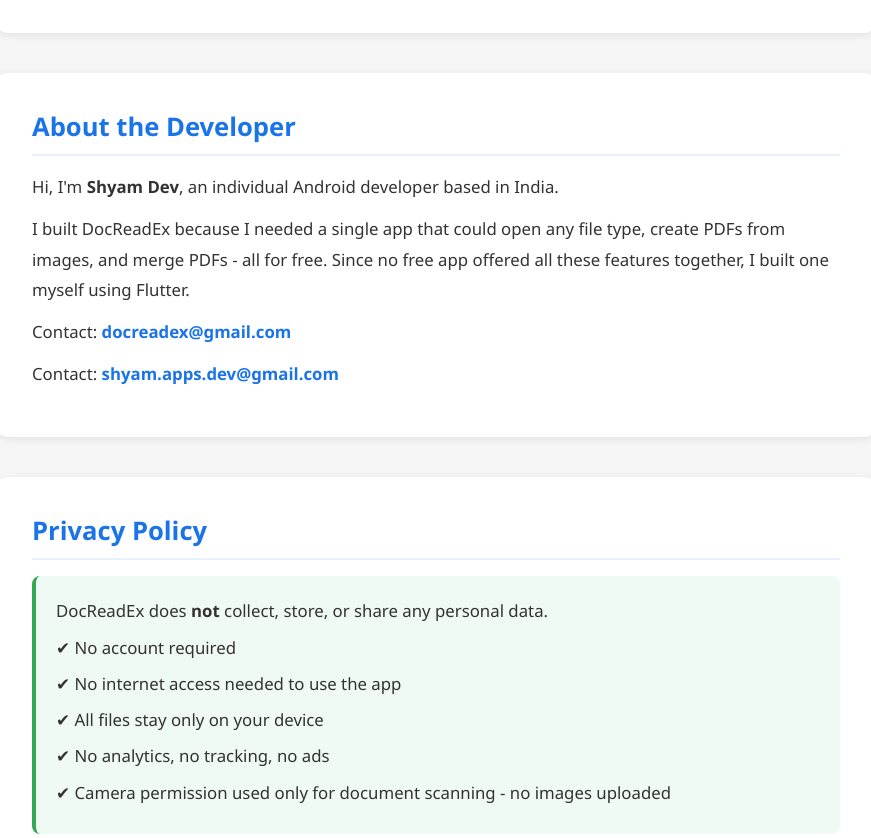
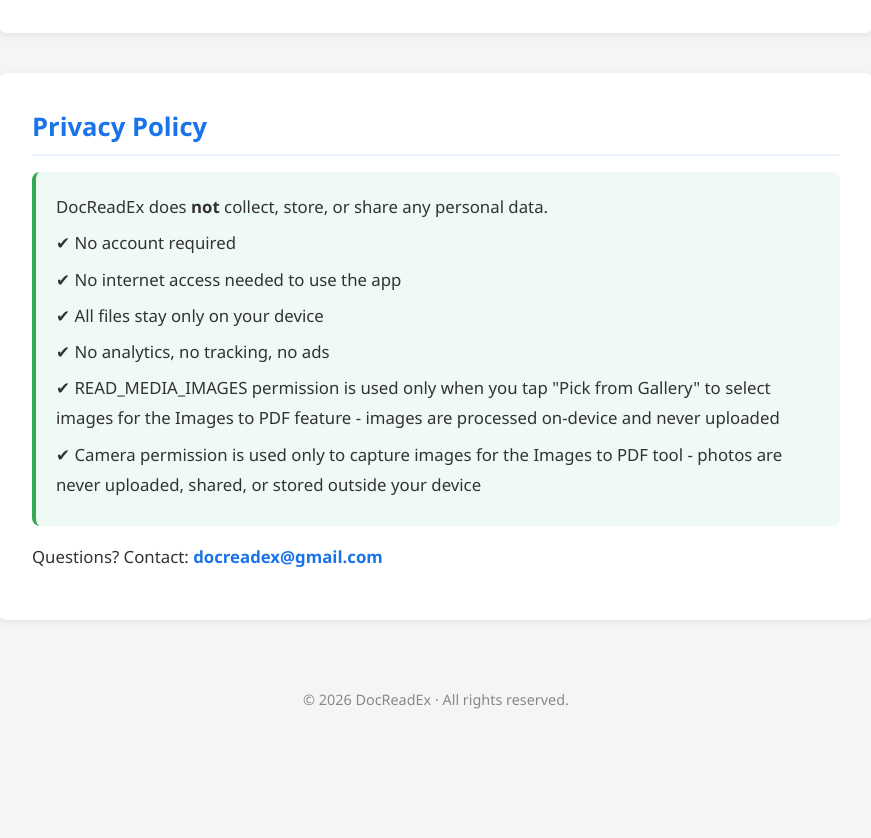
Before and after one commit to docreadex/site, a plain HTML site: page index.html in a window 1280 px wide. Shown: the part 1962-2800 px from the top of the page, without its empty margins (204-1075 px from the left). After the commit the page ends 2701 px from the top, so only its background shows below. Drawn offline with Linux system fonts and the light colour scheme.

Commit message:
Update index.html

```diff
--- a/index.html
+++ b/index.html
@@ -3,7 +3,7 @@
 <head>
   <meta charset="UTF-8" />
   <meta name="viewport" content="width=device-width, initial-scale=1.0"/>
-  <title>DocReadex - Viewer & Scanner (Document Reader and PDF Tool)</title>
+  <title>DocReadex - Viewer & Scanner</title>
   <style>
     * { margin: 0; padding: 0; box-sizing: border-box; }
     body { font-family: 'Segoe UI', Arial, sans-serif; background: #f5f5f5; color: #333; }
@@ -67,15 +67,15 @@
 
 <!-- HERO -->
 <header>
-  <h1>DocReadex</h1>
-  <p>Free all-in-one Document Viewer & PDF Tools for Android.</p>
+  <h1>DocReadex - Viewer & Scanner</h1>
+  <p>Free all-in-one Document Viewer, Scanner (PDF Tools) for Android.</p>
   <p>View any file. Create PDFs. Merge PDFs. No ads. No limits.</p>
   <span class="badge">Free Android App</span>
 </header>
 
 <!-- ABOUT -->
 <section>
-  <h2>About DocReadEx</h2>
+  <h2>About DocReadex - Viewer & Scanner</h2>
   <p>
     DocReadEx is a free Android app that lets you open, view, and manage documents
     of all types - plus powerful PDF tools to create and merge PDFs right on your phone.
@@ -134,21 +134,6 @@
   </ul>
 </section>
 
-<!-- DEVELOPER -->
-<section>
-  <h2>About the Developer</h2>
-  <p>
-    Hi, I'm <strong>Shyam Dev</strong>, an individual Android developer based in India.
-  </p>
-  <p>
-    I built DocReadEx because I needed a single app that could open any file type,
-    create PDFs from images, and merge PDFs - all for free. Since no free app offered
-    all these features together, I built one myself using Flutter.
-  </p>
-  <p>Contact: <a class="contact-link" href="mailto:docreadex@gmail.com">docreadex@gmail.com</a></p>
-  <p>Contact: <a class="contact-link" href="mailto:shyam.apps.dev@gmail.com">shyam.apps.dev@gmail.com</a></p>
-</section>
-
 <!-- PRIVACY -->
 <section id="privacy-policy">
   <h2>Privacy Policy</h2>
@@ -158,11 +143,11 @@
     <p>✔ No internet access needed to use the app</p>
     <p>✔ All files stay only on your device</p>
     <p>✔ No analytics, no tracking, no ads</p>
-    <p>✔ Camera permission used only for document scanning - no images uploaded</p>
+    <p>✔ READ_MEDIA_IMAGES permission is used only when you tap "Pick from Gallery" to select images for the Images to PDF feature - images are processed on-device and never uploaded</p>
+    <p>✔ Camera permission is used only to capture images for the Images to PDF tool - photos are never uploaded, shared, or stored outside your device</p>
   </div>
   <p style="margin-top:16px;">
     Questions? Contact: <a class="contact-link" href="mailto:docreadex@gmail.com">docreadex@gmail.com</a>
-    <a class="contact-link" href="mailto:shyam.apps.dev@gmail.com">shyam.apps.dev@gmail.com</a>
   </p>
 </section>
 
```
